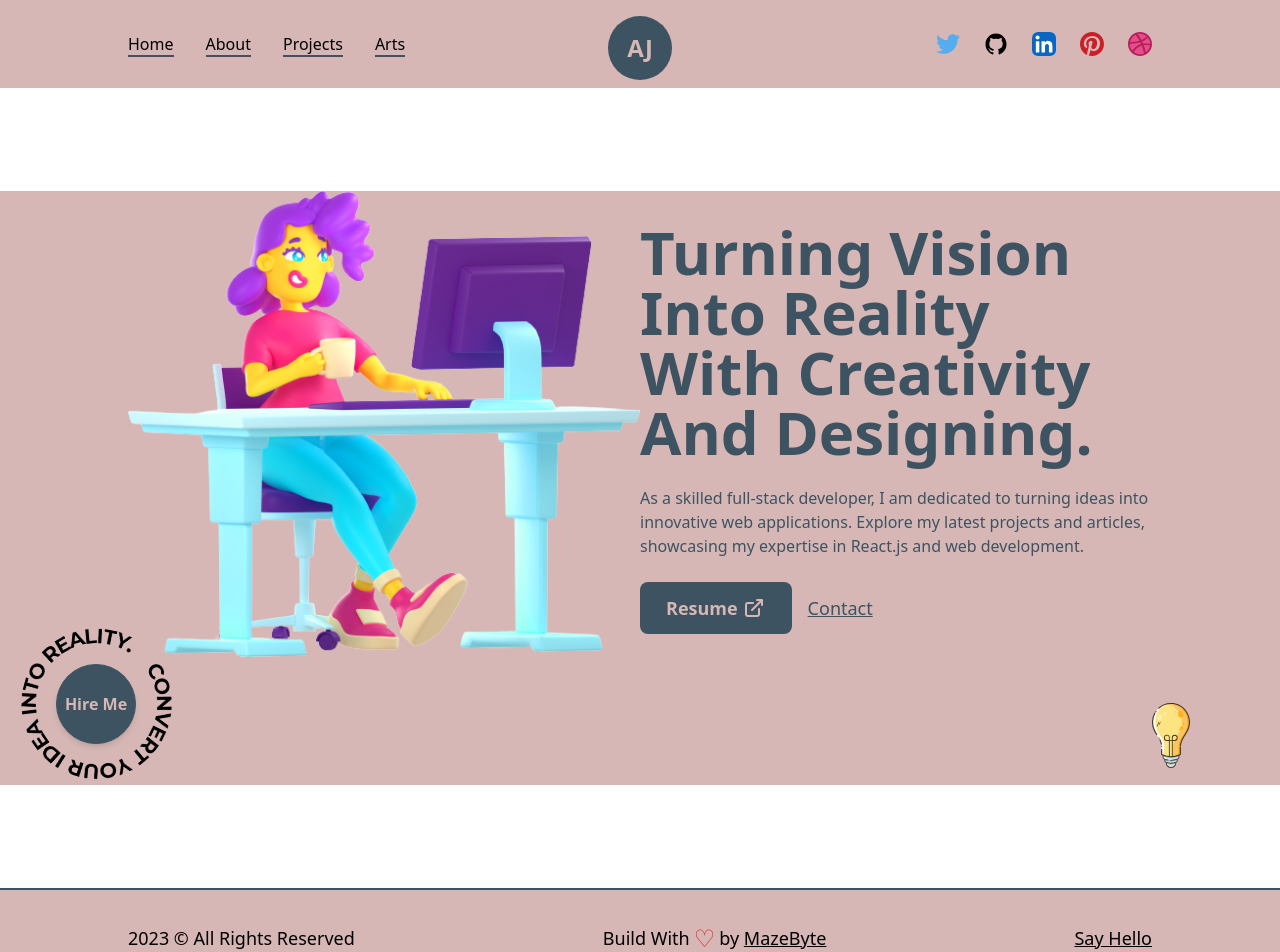
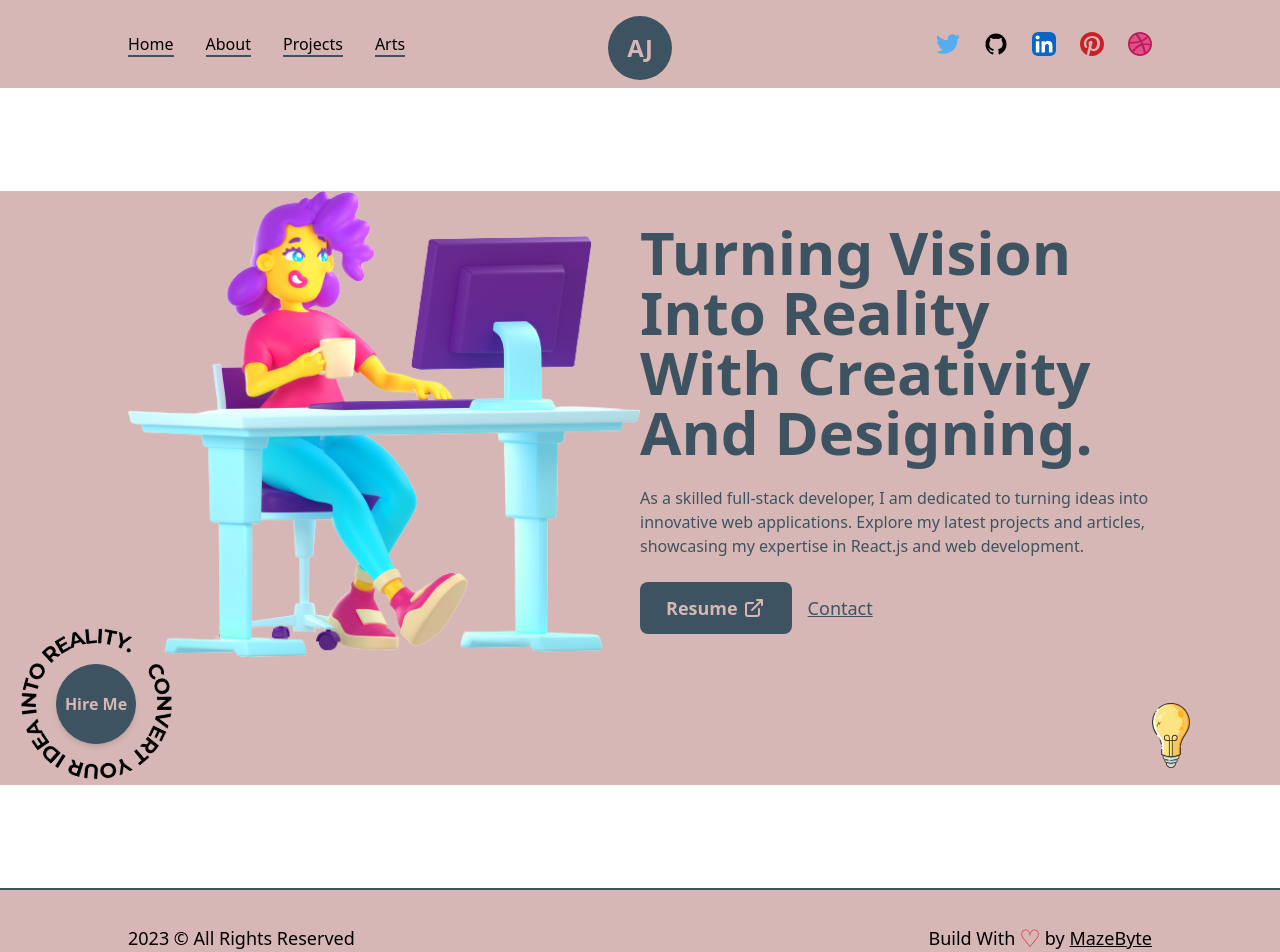
Before and after one commit to wahabsharif/arveen-portfolio-next-1.4, a Next.js app: page / in a window 1280 px wide. Shown: the top 952 px of the page. Built offline with nearby package versions, Linux system fonts and the light colour scheme.

Commit message:
arveen-portfolio-next-1.4

```diff
--- a/src/components/Footer.js
+++ b/src/components/Footer.js
@@ -17,12 +17,6 @@ const Footer = () => {
             MazeByte
           </Link>
         </div>
-        <Link
-          href="https://mazebyte.com"
-          target={"_blank"}
-          className="underline underline-offset-auto hover:text-green-950">
-          Say Hello
-        </Link>
       </Layout>
     </footer>
   );
```
